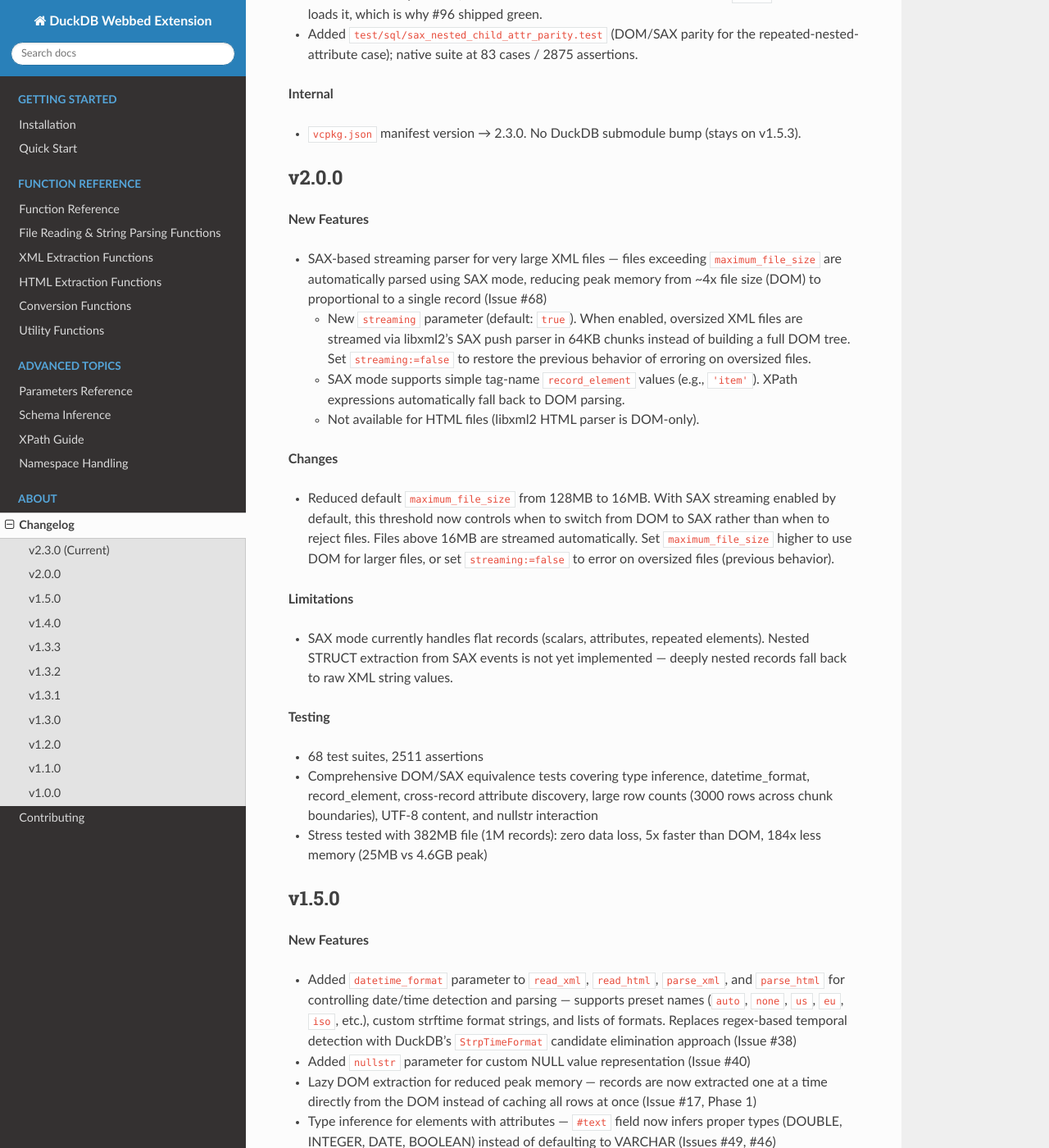
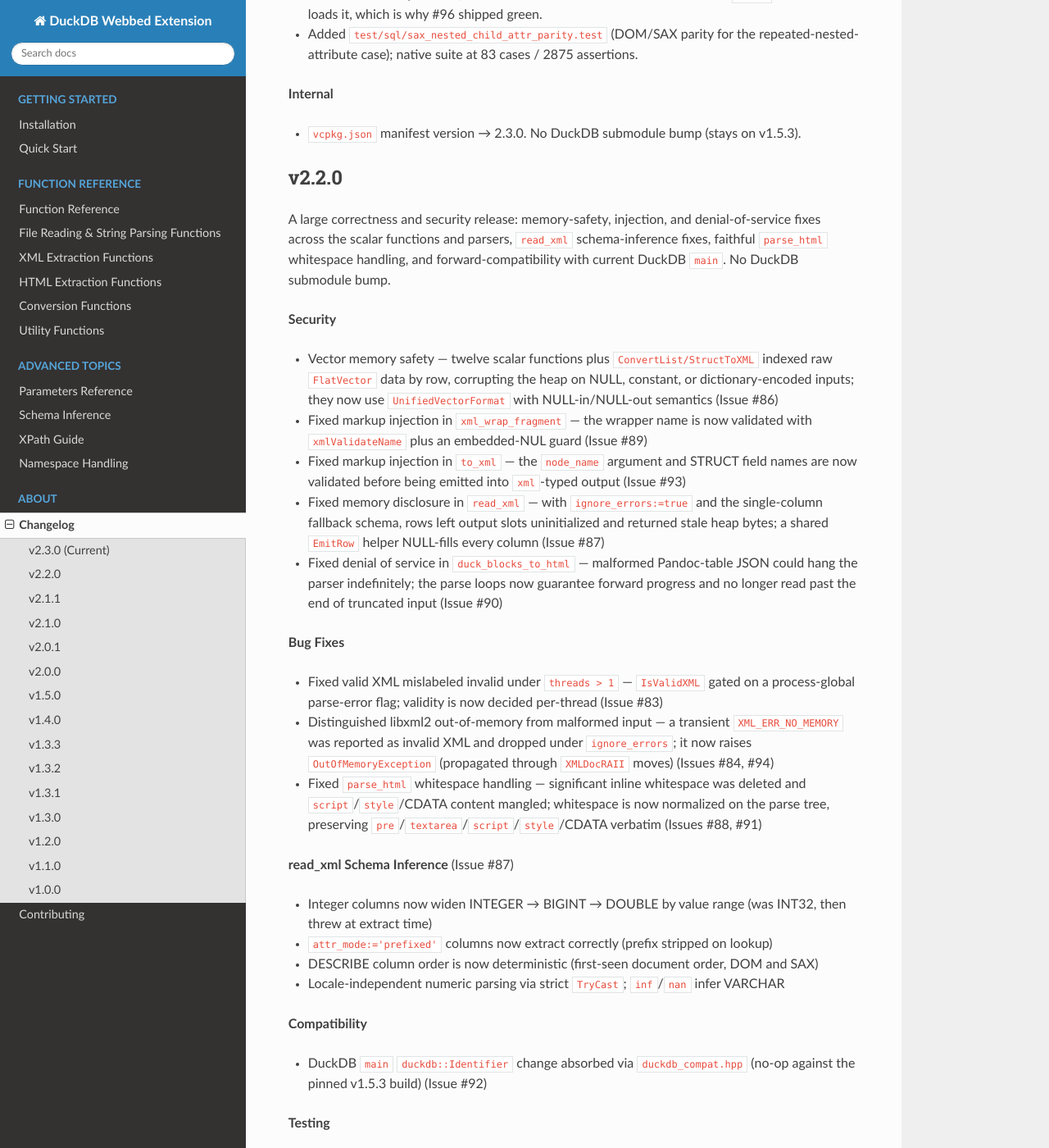
Before and after one commit to teaguesterling/duckdb_webbed, a Sphinx documentation site: the page built from docs/changelog.rst, in a window 1280 px wide and 1400 px high, scrolled down 626 px. Shown: the whole window at 82% size. Built offline with Sphinx 7.4.7 and the Read the Docs theme 3.1.0, drawn with Linux system fonts in a browser that asks for light colours; some of the changed text lies outside the part shown.

Commit message:
docs(changelog): backfill v2.0.1, v2.1.0, v2.1.1, v2.2.0
The changelog had gone stale at v2.0.0; these four releases existed only as
GitHub releases. Condensed into the file's rst style so the changelog is
contiguous from v2.3.0 down to v1.0.0.

Co-Authored-By: Claude Opus 4.8 (1M context) <noreply@anthropic.com>
Claude-Session: https://claude.ai/code/session_01YK2zHBz326w3k8kVEYXXPF

```diff
--- a/docs/changelog.rst
+++ b/docs/changelog.rst
@@ -30,6 +30,146 @@ v2.3.0 (Current)
 **Internal**
 
 - ``vcpkg.json`` manifest version → 2.3.0. No DuckDB submodule bump (stays on v1.5.3).
+
+v2.2.0
+------
+
+A large correctness and security release: memory-safety, injection, and
+denial-of-service fixes across the scalar functions and parsers, ``read_xml``
+schema-inference fixes, faithful ``parse_html`` whitespace handling, and
+forward-compatibility with current DuckDB ``main``. No DuckDB submodule bump.
+
+**Security**
+
+- Vector memory safety — twelve scalar functions plus ``ConvertList/StructToXML``
+  indexed raw ``FlatVector`` data by row, corrupting the heap on NULL, constant, or
+  dictionary-encoded inputs; they now use ``UnifiedVectorFormat`` with NULL-in/NULL-out
+  semantics (Issue #86)
+- Fixed markup injection in ``xml_wrap_fragment`` — the wrapper name is now validated
+  with ``xmlValidateName`` plus an embedded-NUL guard (Issue #89)
+- Fixed markup injection in ``to_xml`` — the ``node_name`` argument and STRUCT field
+  names are now validated before being emitted into ``xml``-typed output (Issue #93)
+- Fixed memory disclosure in ``read_xml`` — with ``ignore_errors:=true`` and the
+  single-column fallback schema, rows left output slots uninitialized and returned
+  stale heap bytes; a shared ``EmitRow`` helper NULL-fills every column (Issue #87)
+- Fixed denial of service in ``duck_blocks_to_html`` — malformed Pandoc-table JSON
+  could hang the parser indefinitely; the parse loops now guarantee forward progress
+  and no longer read past the end of truncated input (Issue #90)
+
+**Bug Fixes**
+
+- Fixed valid XML mislabeled invalid under ``threads > 1`` — ``IsValidXML`` gated on a
+  process-global parse-error flag; validity is now decided per-thread (Issue #83)
+- Distinguished libxml2 out-of-memory from malformed input — a transient
+  ``XML_ERR_NO_MEMORY`` was reported as invalid XML and dropped under ``ignore_errors``;
+  it now raises ``OutOfMemoryException`` (propagated through ``XMLDocRAII`` moves)
+  (Issues #84, #94)
+- Fixed ``parse_html`` whitespace handling — significant inline whitespace was deleted
+  and ``script``/``style``/CDATA content mangled; whitespace is now normalized on the
+  parse tree, preserving ``pre``/``textarea``/``script``/``style``/CDATA verbatim
+  (Issues #88, #91)
+
+**read_xml Schema Inference** (Issue #87)
+
+- Integer columns now widen INTEGER → BIGINT → DOUBLE by value range (was INT32, then
+  threw at extract time)
+- ``attr_mode:='prefixed'`` columns now extract correctly (prefix stripped on lookup)
+- DESCRIBE column order is now deterministic (first-seen document order, DOM and SAX)
+- Locale-independent numeric parsing via strict ``TryCast``; ``inf``/``nan`` infer VARCHAR
+
+**Compatibility**
+
+- DuckDB ``main`` ``duckdb::Identifier`` change absorbed via ``duckdb_compat.hpp``
+  (no-op against the pinned v1.5.3 build) (Issue #92)
+
+**Testing**
+
+- 2866 assertions across 82 test cases; new ``vector_safety``, injection-validation,
+  schema-inference, ``parse_html_whitespace``, robustness, concurrency-race, and
+  out-of-memory suites
+
+**Internal**
+
+- ``vcpkg.json`` manifest version → 2.2.0
+
+v2.1.1
+------
+
+**Bug Fixes**
+
+- Fixed ``xml_to_json`` emitting malformed JSON for values containing quotes or C0
+  control characters, so output could not round-trip through ``CAST(... AS JSON)``;
+  a new ``EscapeJSONString`` helper escapes ``"``, ``\``, and the C0 range per RFC 8259
+  while leaving valid raw characters and UTF-8 untouched (Issue #78)
+
+**Compatibility**
+
+- Restored ``duckdb-next-build`` against current DuckDB ``main`` (private ``bind_info``,
+  ``ForceMaxLogicalType`` signature change, strict named-argument matching); all changes
+  are no-ops against the pinned v1.5.3 build
+
+**Internal**
+
+- ``vcpkg.json`` manifest version → 2.1.1
+
+v2.1.0
+------
+
+**New Features**
+
+- STRUCT widening in ``read_xml(union_by_name:=true)`` — cross-file STRUCT shape
+  disagreements previously collapsed to VARCHAR; ``MergeXMLColumnType`` now recursively
+  unions STRUCT fields and LIST element types, reconciles scalar-vs-``LIST`` cardinality,
+  and infers a repeated element's fields from all occurrences in document order (Issue #75)
+- SAX streaming path now produces rich types and participates in ``union_by_name``
+  widening, with document-order fragment accumulation and namespace-declaration handling
+  (Issues #75, #77, #80)
+
+**Changes**
+
+- ``duckdb-stable-build`` CI matrix bumped to DuckDB v1.5.3; ``duckdb`` submodule →
+  ``14eca11bd9``, ``extension-ci-tools`` → ``4b3b37b0`` (Issue #79)
+
+**Compatibility**
+
+- ``duckdb_compat.hpp`` keeps ``duckdb-next-build`` green against DuckDB ``main``
+  (per-vector buffer sizing, StructVector/ListVector API changes) (Issue #76)
+- MSVC build fix for DuckDB's vendored ``fmt`` (C++17 inline variables)
+
+**Bug Fixes**
+
+- Mixed text/XML document order and prefixed names under ``namespaces:='keep'`` are now
+  preserved through the SAX path (Issue #77)
+
+**Internal**
+
+- ``vcpkg.json`` manifest version → 2.1.0
+
+v2.0.1
+------
+
+**Bug Fixes**
+
+- Fixed whitespace collapsing in text content — ``read_xml`` collapsed internal
+  whitespace (newlines, tabs, multi-space runs) into a single space, destroying
+  semantically meaningful structure in CDATA sections, source code, and multi-line
+  content (Issue #73)
+
+**New Parameter**
+
+- Added ``preserve_whitespace`` (BOOLEAN, default ``true``) to ``read_xml`` and
+  ``read_html``. Default trims leading/trailing whitespace, normalizes CRLF/CR to LF per
+  XML 1.0 §2.11, and preserves internal whitespace as-is; ``false`` restores the previous
+  collapsing behavior
+
+**Compatibility**
+
+- Added compatibility layer for upcoming DuckDB API breaking changes (bind function
+  signature, private ScalarFunction fields, vector header relocations)
+
+**Internal**
+
+- ``vcpkg.json`` manifest version → 2.0.1
 
 v2.0.0
 -----------------
```
